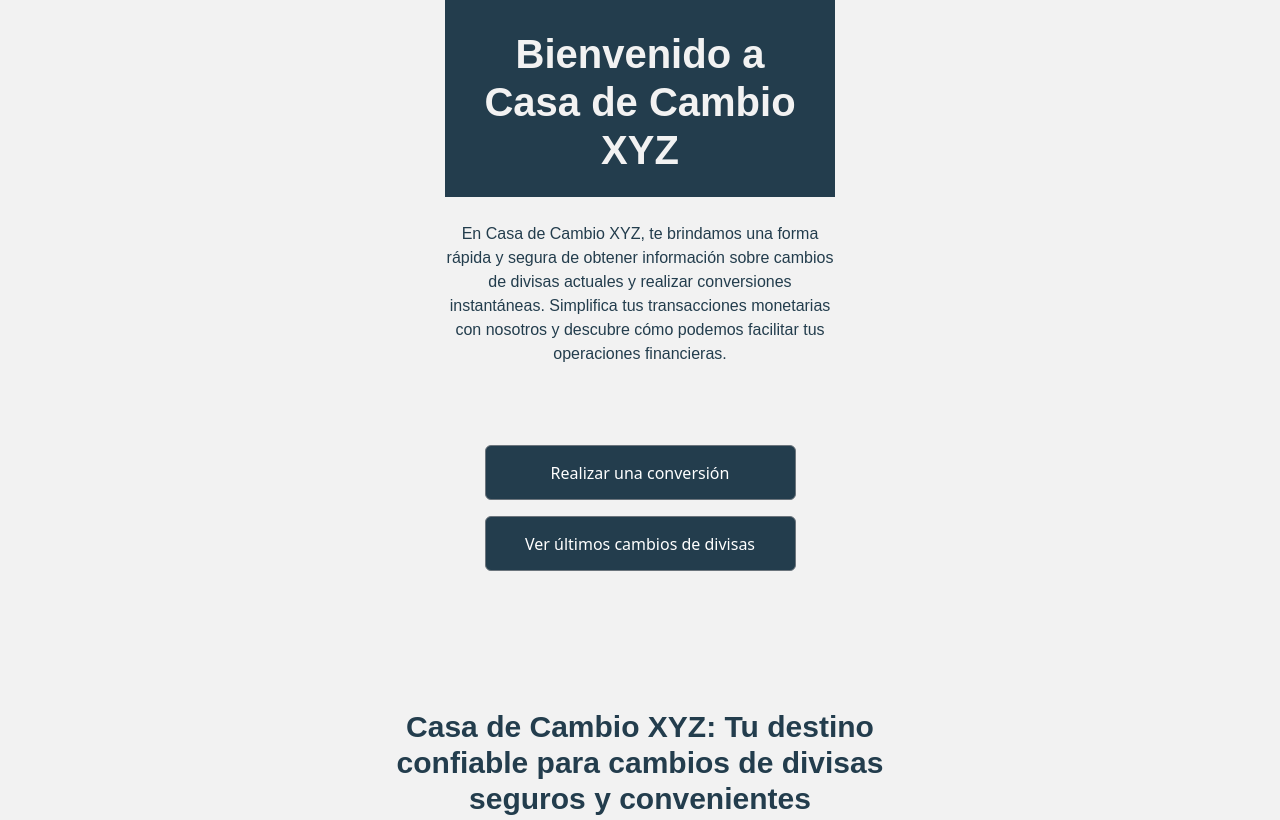
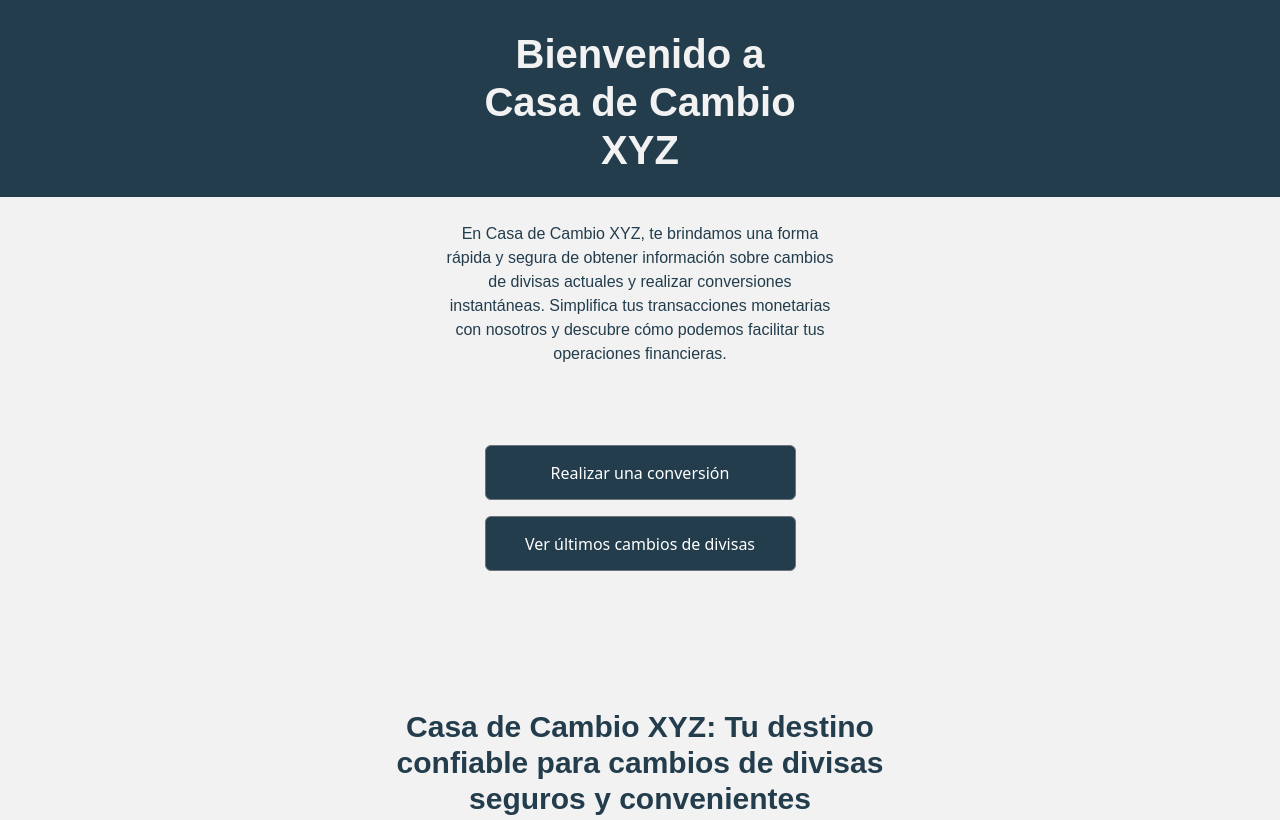
Before and after one commit to lucasdgnzlz/casa-de-cambio, a website: page docs/index.html in a window 1280 px wide. Shown: the top 820 px of the page. Drawn offline with nearby package versions, Linux system fonts and the light colour scheme; no server answers.

Commit message:
Crea un encabezado
Crea un encabezado para mover el título dentro del mismo

```diff
--- a/docs/index.css
+++ b/docs/index.css
@@ -15,6 +15,9 @@
 body {
   background-color: var(--color-blanco-grisaseo);
 }
+header{
+  background-color: var(--color-azul-oscuro);
+}
 .contenedor-titulo {
   display: flex;
   justify-content: center;
@@ -22,7 +25,6 @@ body {
   padding: 30px 24px;
   padding-bottom: 15px;
   max-width: 390px;
-  background-color: var(--color-azul-oscuro);
 }
 .titulo {
   font-size: 40px;
--- a/docs/index.html
+++ b/docs/index.html
@@ -20,11 +20,13 @@
   </head>
   <body>
     <main>
-      <section>
+      <header>
         <div class="container contenedor-titulo">
           <h1 class="titulo">Bienvenido a Casa de Cambio XYZ</h1>
         </div>
+      </header>
 
+      <section>
         <div class="contenedor-subtitulo">
           <p class="subtitulo">
             En Casa de Cambio XYZ, te brindamos una forma rápida y segura de obtener información sobre cambios de
@@ -140,7 +142,11 @@
             <option selected>USD</option>
           </select>
           <div class="contenedor-boton-cambios">
-            <button type="button" class="btn btn-secondary btn-lg botones-conversion botones boton-comprobar-cambios" id="boton-cambios">
+            <button
+              type="button"
+              class="btn btn-secondary btn-lg botones-conversion botones boton-comprobar-cambios"
+              id="boton-cambios"
+            >
               Buscar
             </button>
           </div>
```
